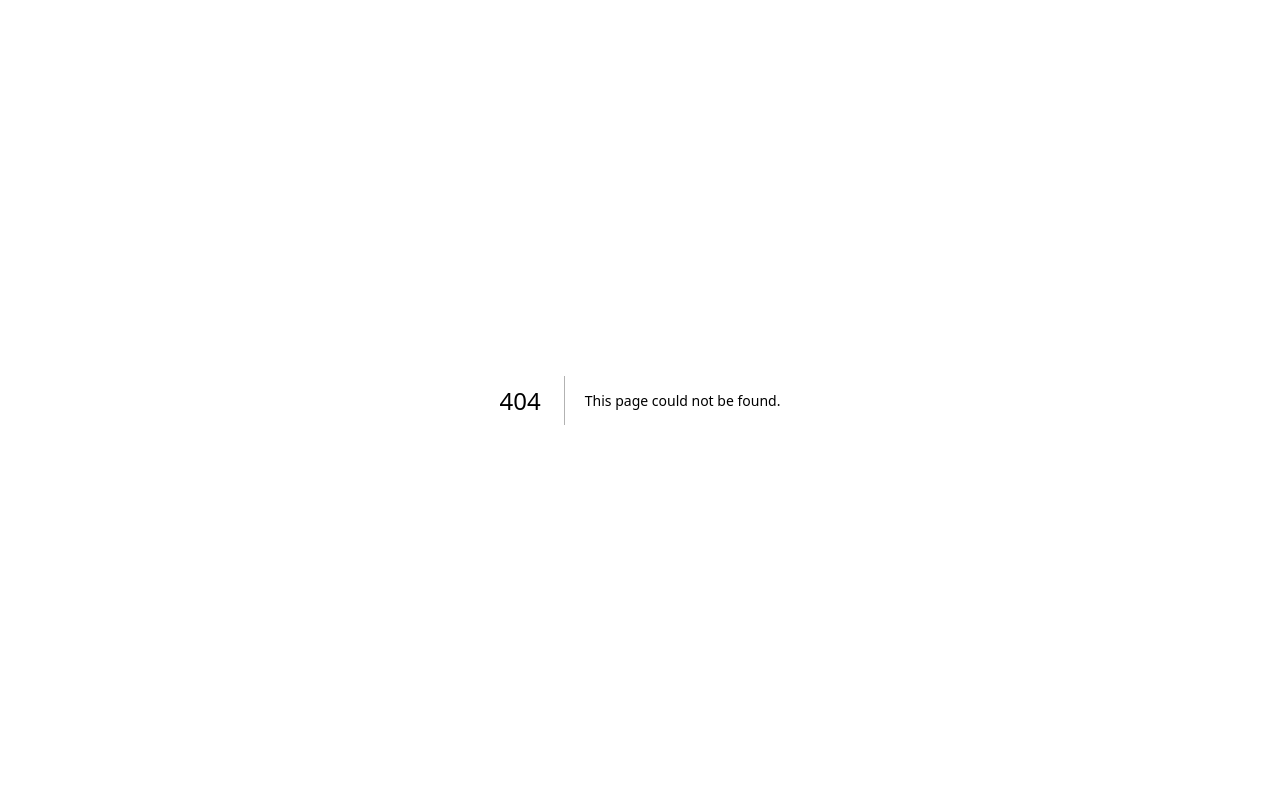
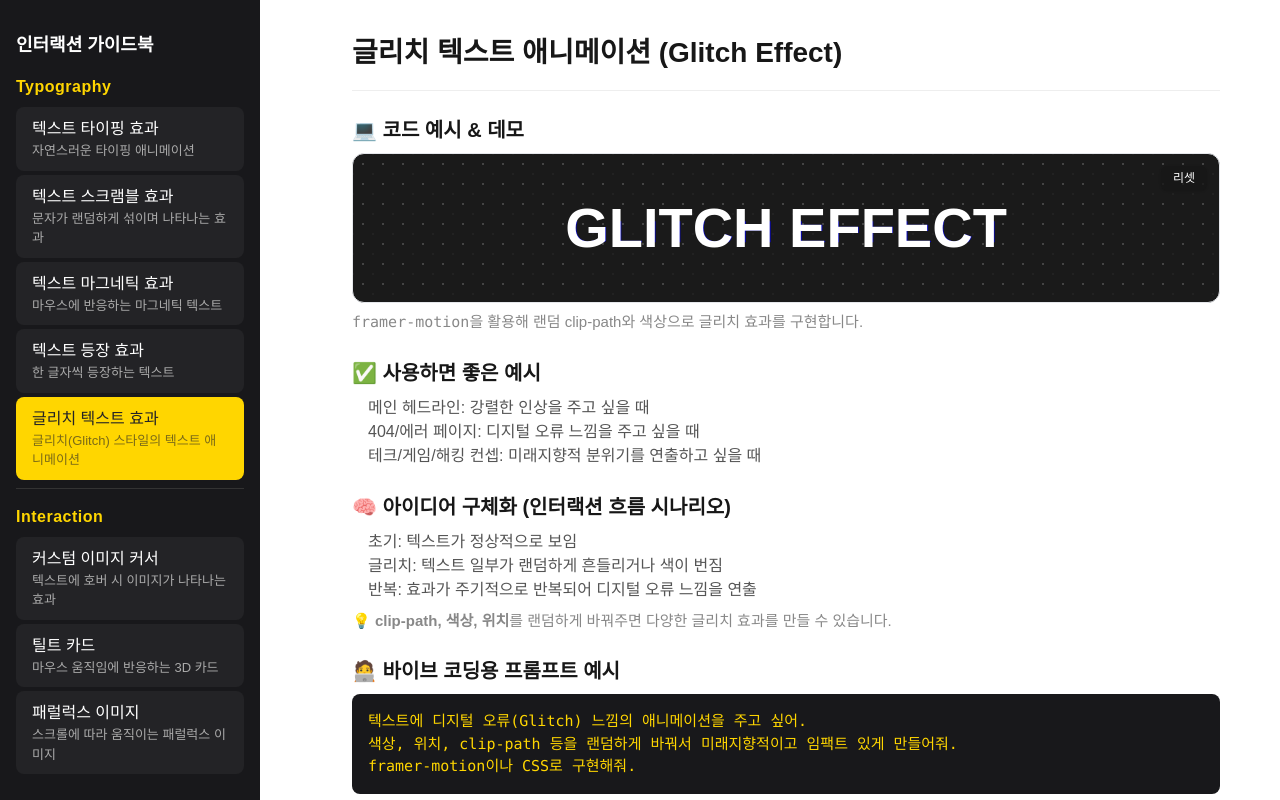
Before and after one commit to devchangjun/interactive-guidebook, a Next.js app: page /docs/typography/glitch in a window 1280 px wide. Before the commit this address had no page. Shown: the top 800 px of the page. Built offline with nearby package versions, Linux system fonts and the light colour scheme.

Commit message:
# UPDATE: 글리치 텍스트트

```diff
--- a/src/app/docs/components/menuTree.ts
+++ b/src/app/docs/components/menuTree.ts
@@ -26,6 +26,12 @@ const menuTree = [
         name: "텍스트 등장 효과",
         description: "한 글자씩 등장하는 텍스트",
         path: "/docs/typography/revealtext",
+      },
+      {
+        id: "glitch",
+        name: "글리치 텍스트 효과",
+        description: "글리치(Glitch) 스타일의 텍스트 애니메이션",
+        path: "/docs/typography/glitch",
       },
     ],
   },
--- /dev/null
+++ b/src/app/docs/typography/glitch/page.tsx
@@ -0,0 +1,85 @@
+import { Prism as SyntaxHighlighter } from "react-syntax-highlighter";
+import { oneDark } from "react-syntax-highlighter/dist/esm/styles/prism";
+import { ResultBox } from "@/components/common/ResultBox";
+import { CopyButton } from "../../components/CopyButton";
+import GlitchText from "@/components/common/framer-motion/typography/GlitchText";
+
+const glitchTextCode = `import GlitchText from "@/components/common/framer-motion/typography/GlitchText";
+
+<GlitchText text="GLITCH EFFECT" fontSize={64} color="#fff" />`;
+
+export default function GlitchTextPage() {
+  return (
+    <div>
+      {/* 1. 🎯 인터랙션 제목 */}
+      <h1 style={{ fontSize: 28, fontWeight: 700, marginBottom: 8 }}>글리치 텍스트 애니메이션 (Glitch Effect)</h1>
+      <hr style={{ margin: "16px 0 24px 0", border: 0, borderTop: "1px solid #eee" }} />
+
+      {/* 4. 💻 코드 예시 + 실제 데모 */}
+      <section style={{ marginBottom: 24 }}>
+        <h2 style={{ fontSize: 20, fontWeight: 600, marginBottom: 8 }}>💻 코드 예시 & 데모</h2>
+        <ResultBox>
+          <GlitchText text="GLITCH EFFECT" fontSize={56} color="#fff" />
+        </ResultBox>
+        <div style={{ fontSize: 15, color: "#888", marginTop: 8 }}>
+          <code>framer-motion</code>을 활용해 랜덤 clip-path와 색상으로 글리치 효과를 구현합니다.
+        </div>
+      </section>
+
+      {/* 2. ✅ 사용하면 좋은 예시 */}
+      <section style={{ marginBottom: 24 }}>
+        <h2 style={{ fontSize: 20, fontWeight: 600, marginBottom: 8 }}>✅ 사용하면 좋은 예시</h2>
+        <ul style={{ fontSize: 16, color: "#555", marginLeft: 16 }}>
+          <li>메인 헤드라인: 강렬한 인상을 주고 싶을 때</li>
+          <li>404/에러 페이지: 디지털 오류 느낌을 주고 싶을 때</li>
+          <li>테크/게임/해킹 컨셉: 미래지향적 분위기를 연출하고 싶을 때</li>
+        </ul>
+      </section>
+
+      {/* 3. 🧠 아이디어 구체화 (인터랙션 흐름 시나리오) */}
+      <section style={{ marginBottom: 24 }}>
+        <h2 style={{ fontSize: 20, fontWeight: 600, marginBottom: 8 }}>🧠 아이디어 구체화 (인터랙션 흐름 시나리오)</h2>
+        <ol style={{ fontSize: 16, color: "#555", marginLeft: 16, marginBottom: 8 }}>
+          <li>초기: 텍스트가 정상적으로 보임</li>
+          <li>글리치: 텍스트 일부가 랜덤하게 흔들리거나 색이 번짐</li>
+          <li>반복: 효과가 주기적으로 반복되어 디지털 오류 느낌을 연출</li>
+        </ol>
+        <div style={{ fontSize: 15, color: "#888" }}>
+          💡 <b>clip-path, 색상, 위치</b>를 랜덤하게 바꿔주면 다양한 글리치 효과를 만들 수 있습니다.
+        </div>
+      </section>
+
+      {/* 5. 🧑‍💻 바이브 코딩용 프롬프트 예시 */}
+      <section style={{ marginBottom: 24 }}>
+        <h2 style={{ fontSize: 20, fontWeight: 600, marginBottom: 8 }}>🧑‍💻 바이브 코딩용 프롬프트 예시</h2>
+        <pre
+          style={{
+            background: "#18181b",
+            color: "#FFD600",
+            borderRadius: 8,
+            padding: 16,
+            fontSize: 15,
+            whiteSpace: "pre-line",
+          }}
+        >
+          {`텍스트에 디지털 오류(Glitch) 느낌의 애니메이션을 주고 싶어.
+색상, 위치, clip-path 등을 랜덤하게 바꿔서 미래지향적이고 임팩트 있게 만들어줘.
+framer-motion이나 CSS로 구현해줘.`}
+        </pre>
+      </section>
+      <section style={{ marginBottom: 24 }}>
+        <h2 style={{ fontSize: 20, fontWeight: 600, marginBottom: 8 }}>⚡코드 예시</h2>
+        <div style={{ position: "relative", marginBottom: 8 }}>
+          <CopyButton code={glitchTextCode} />
+          <SyntaxHighlighter
+            language="tsx"
+            style={oneDark}
+            customStyle={{ borderRadius: 8, fontSize: 14, paddingTop: 32 }}
+          >
+            {glitchTextCode}
+          </SyntaxHighlighter>
+        </div>
+      </section>
+    </div>
+  );
+}
--- /dev/null
+++ b/src/components/common/framer-motion/typography/GlitchText.tsx
@@ -0,0 +1,113 @@
+"use client";
+import React, { useEffect } from "react";
+import { motion, useAnimation } from "framer-motion";
+
+interface GlitchTextProps {
+  text: string;
+  className?: string;
+  color?: string;
+  fontSize?: number | string;
+  style?: React.CSSProperties;
+}
+
+// 글리치 효과에 사용할 색상 배열
+const glitchColors = [
+  "rgba(255,0,0,0.7)", // 빨간색
+  "rgba(0,0,255,0.7)", // 파란색
+  "rgba(0,255,255,0.7)", // 시안
+];
+
+// 랜덤한 clip-path(inset) 값을 생성하는 함수
+function getRandomClip() {
+  const top = Math.floor(Math.random() * 80);
+  const bottom = top + 20 + Math.floor(Math.random() * 20);
+  return `inset(${top}px 0 ${100 - bottom}px 0)`;
+}
+
+const GlitchText: React.FC<GlitchTextProps> = ({ text, className = "", color = "#fff", fontSize = 48, style = {} }) => {
+  const controls1 = useAnimation();
+  const controls2 = useAnimation();
+
+  // 글리치 애니메이션 반복 실행
+  useEffect(() => {
+    let running = true;
+    const animate = async () => {
+      while (running) {
+        await controls1.start({
+          clipPath: getRandomClip(),
+          x: [2, -2, 0],
+          color: glitchColors[0],
+          transition: { duration: 0.12, ease: "linear" },
+        });
+        await controls2.start({
+          clipPath: getRandomClip(),
+          x: [-2, 2, 0],
+          color: glitchColors[1],
+          transition: { duration: 0.15, ease: "linear" },
+        });
+      }
+    };
+    animate();
+    return () => {
+      running = false;
+    };
+  }, [controls1, controls2]);
+
+  return (
+    <span
+      className={className}
+      style={{
+        position: "relative",
+        display: "inline-block",
+        color,
+        fontSize,
+        fontWeight: 700,
+        ...style,
+      }}
+      aria-label={text}
+    >
+      {/* 메인 텍스트 (가독성 유지) */}
+      <span style={{ position: "relative", zIndex: 2 }}>{text}</span>
+      {/* 글리치 레이어 1 (빨간색) */}
+      <motion.span
+        aria-hidden
+        style={{
+          position: "absolute",
+          left: 0,
+          top: 0,
+          width: "100%",
+          height: "100%",
+          color: glitchColors[0],
+          pointerEvents: "none",
+          zIndex: 1,
+          overflow: "hidden",
+          whiteSpace: "pre",
+        }}
+        animate={controls1}
+      >
+        {text}
+      </motion.span>
+      {/* 글리치 레이어 2 (파란색) */}
+      <motion.span
+        aria-hidden
+        style={{
+          position: "absolute",
+          left: 0,
+          top: 0,
+          width: "100%",
+          height: "100%",
+          color: glitchColors[1],
+          pointerEvents: "none",
+          zIndex: 1,
+          overflow: "hidden",
+          whiteSpace: "pre",
+        }}
+        animate={controls2}
+      >
+        {text}
+      </motion.span>
+    </span>
+  );
+};
+
+export default GlitchText;
```
